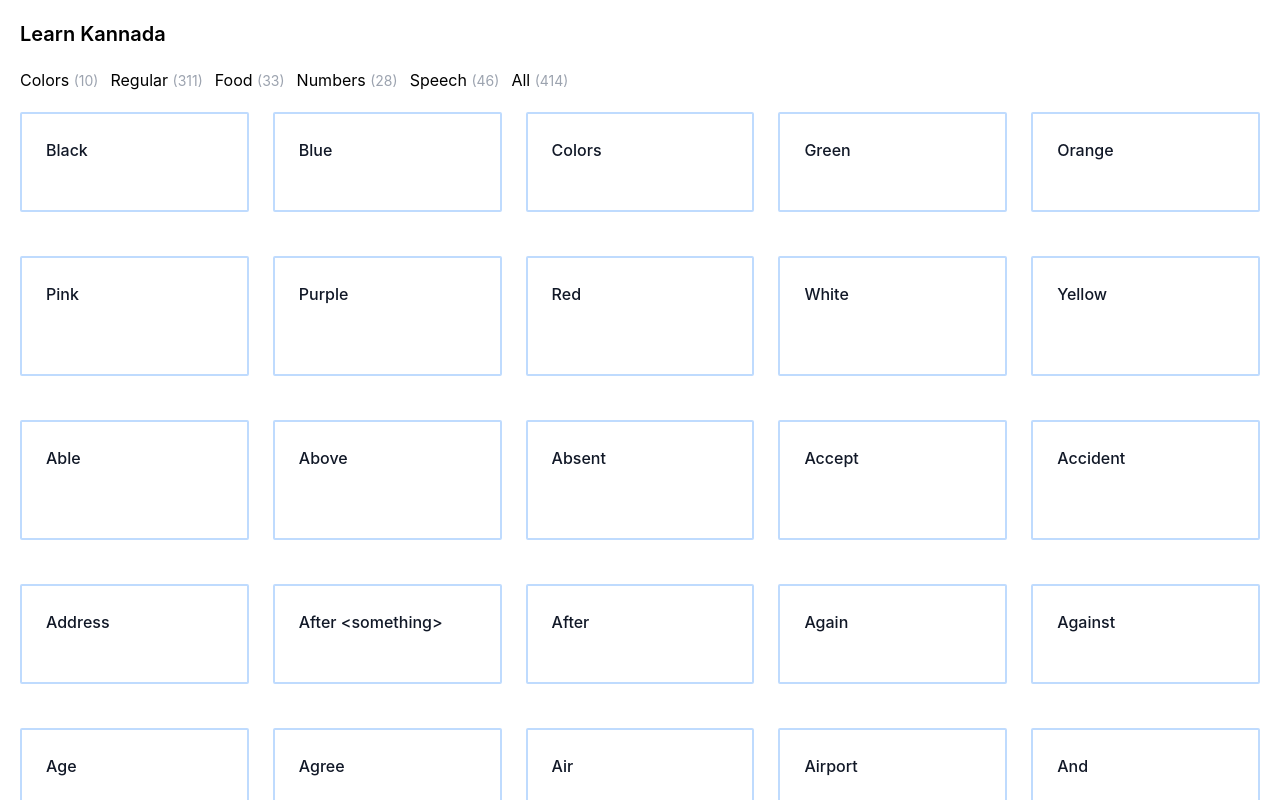
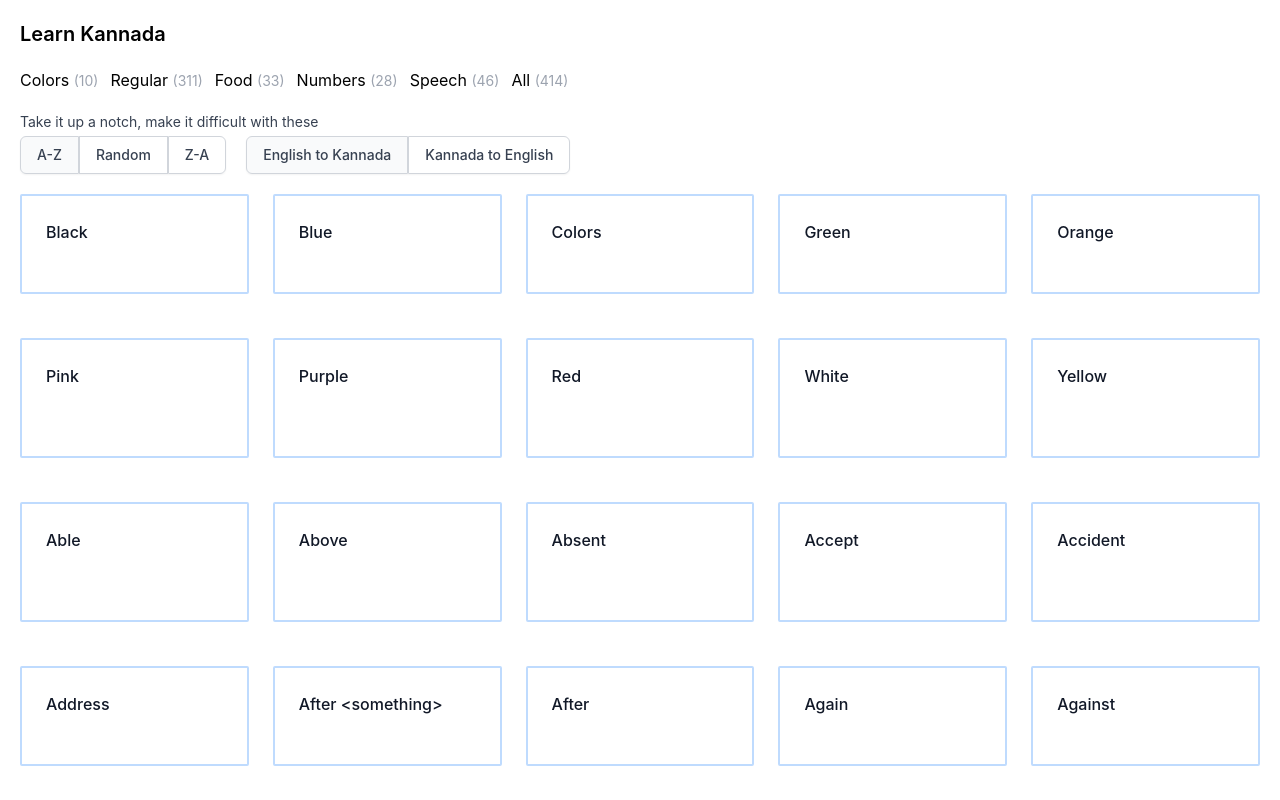
Before and after one commit to rushi/language-flashcards, a Next.js app: page /all in a window 1280 px wide. Shown: the top 800 px of the page. Built offline with nearby package versions, Linux system fonts and the light colour scheme.

Commit message:
Sorting & Direction options

```diff
--- a/components/Card.js
+++ b/components/Card.js
@@ -5,11 +5,9 @@ const Card = (props) => {
     const visibility = visible ? 'animate__slideInUp' : 'invisible';
     const show = (e) => setVisible(true);
 
+    // TODO: better animation animate__animated animate__fadeInUpBig
     return (
-        <div
-            onClick={show}
-            className="animate__animated animate__fadeInUpBig bg-white rounded-sm mb-5 border-2 border-blue-200 cursor-pointer"
-        >
+        <div onClick={show} className="bg-white rounded-sm mb-5 border-2 border-blue-200 cursor-pointer">
             <div className="w-full flex items-center justify-between p-6 space-x-6">
                 <div className="flex-1 truncate">
                     <div className="flex items-center space-x-3">
--- a/components/Grid.js
+++ b/components/Grid.js
@@ -1,11 +1,109 @@
 import _ from 'lodash';
+import { useState, useEffect } from 'react';
+import GroupButton from './GroupButton';
 import Card from './Card';
 
+const doSort = (direction, list) => {
+    let orderedList;
+    if (direction === 'random') {
+        orderedList = _(list).toPairs().shuffle().fromPairs().value();
+    } else if (direction === 'reverse') {
+        orderedList = _(list).toPairs().sortBy().reverse().fromPairs().value();
+    } else {
+        orderedList = _(list).toPairs().sortBy().fromPairs().value();
+    }
+    return orderedList;
+};
+
 const Grid = (props) => {
-    const list = props.words;
-    let cards = _.keys(list).map((source) => <Card key={source} source={source} destination={list[source]} />);
-    cards = process.env.SHUFFLE_WORDS ? _.shuffle(cards) : cards;
-    return <div className="grid grid-cols-1 gap-6 sm:grid-cols-2 lg:grid-cols-5">{cards}</div>;
+    const [list, setList] = useState(props.words);
+    const [order, setOrder] = useState(props.order);
+    const [source, setSource] = useState(props.source);
+
+    // TODO: There's got a better way than three useEffect's
+    useEffect(() => {
+        setList(props.words);
+    }, [props.words]);
+
+    useEffect(() => {
+        setOrder(props.order);
+    }, [props.order]);
+
+    useEffect(() => {
+        setSource(props.source);
+    }, [props.source]);
+
+    let active = { [order]: true, [source]: true };
+    const sort = (e) => {
+        const newOrder = e.target.getAttribute('data-sort');
+        const orderedList = doSort(newOrder, list);
+        setOrder(newOrder);
+        setList(orderedList);
+        active[newOrder] = true;
+    };
+
+    const swap = (e) => {
+        const newSource = e.target.getAttribute('data-source');
+        if (newSource === source) {
+            return console.log(`The source is already ${source}. Nothing todo here`);
+        }
+
+        const newList = doSort(order, _.invert(list));
+        setSource(newSource);
+        setList(newList);
+        active[newSource] = true;
+    };
+
+    const cards = _.keys(list).map((source) => <Card key={source} source={source} destination={list[source]} />);
+
+    return (
+        <div className="">
+            <div className="mb-5">
+                <div className="text-gray-700 text-sm mb-1">Take it up a notch, make it difficult with these</div>
+                <span className="relative z-0 inline-flex shadow-sm rounded-md mr-5">
+                    <GroupButton
+                        title="A-Z"
+                        rounded="left"
+                        data-sort="alphabetic"
+                        onClick={sort}
+                        isActive={active.alphabetic}
+                    />
+                    <GroupButton
+                        title="Random"
+                        sort="random"
+                        onClick={sort}
+                        data-sort="random"
+                        isActive={active.random}
+                    />
+                    <GroupButton
+                        title="Z-A"
+                        rounded="right"
+                        sort="reverse"
+                        data-sort="reverse"
+                        onClick={sort}
+                        isActive={active.reverse}
+                    />
+                </span>
+                <span className="relative z-0 inline-flex shadow-sm rounded-md">
+                    <GroupButton
+                        title="English to Kannada"
+                        rounded="left"
+                        data-source="english"
+                        onClick={swap}
+                        isActive={active.english}
+                    />
+                    <GroupButton
+                        title="Kannada to English"
+                        rounded="right"
+                        data-source="kannada"
+                        onClick={swap}
+                        isActive={active.kannada}
+                    />
+                </span>
+            </div>
+            <div className="mt-4 grid grid-cols-1 gap-6 sm:grid-cols-2 lg:grid-cols-5">{cards}</div>
+        </div>
+    );
 };
 
 export default Grid;
--- /dev/null
+++ b/components/GroupButton.js
@@ -0,0 +1,21 @@
+const GroupButton = (props) => {
+    const { onClick, title, rounded, isActive, ...rest } = props;
+
+    let roundedClassname;
+    if (rounded === 'left') {
+        roundedClassname = 'rounded-l-md';
+    } else if (rounded === 'right') {
+        roundedClassname = 'rounded-r-md';
+    }
+
+    const active = isActive ? 'bg-gray-50' : '';
+    const classes = `relative ${roundedClassname} inline-flex items-center px-4 py-2 hover:bg-gray-50 border border-gray-300 bg-white text-sm font-medium text-gray-700 ${active} focus:outline-none`;
+
+    return (
+        <button type="button" className={classes} onClick={onClick} {...rest}>
+            {title}
+        </button>
+    );
+};
+
+export default GroupButton;
--- a/pages/[category].js
+++ b/pages/[category].js
@@ -7,7 +7,7 @@ const Category = ({ category }) => {
     const list = words[category];
     return (
         <Page title={`Learn ${_.capitalize(category)}`}>
-            <Grid words={list} />
+            <Grid order='alphabetic' source='english' words={list} />
         </Page>
     );
 };
```
